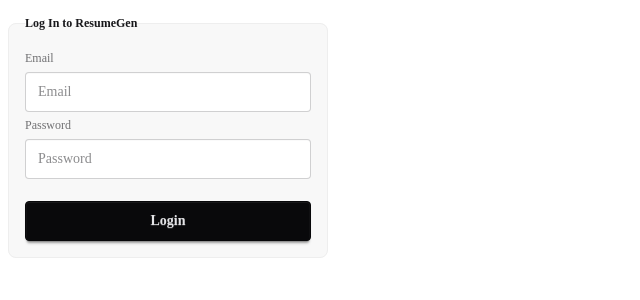
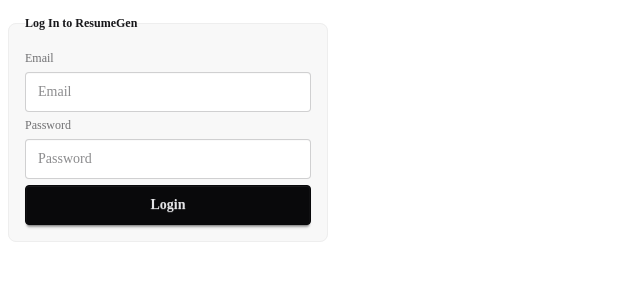
Before and after one commit to stelleron/resume-builder, a SvelteKit app in the folder frontend/: page /login in a window 1280 px wide. Shown: the top 300 px of the page, without its empty margins (0-640 px from the left). Built offline with nearby package versions, Linux system fonts and the light colour scheme.

Commit message:
Added error message underneath login

```diff
--- a/frontend/src/routes/login/+page.svelte
+++ b/frontend/src/routes/login/+page.svelte
@@ -7,6 +7,7 @@
 
   let username = '';
   let password = '';
+  let unableLogIn = false;
 
   async function login() {
     const data = new URLSearchParams();
@@ -22,11 +23,11 @@
 			}
     });
 
-
 		if (res.ok) {
+      unableLogIn = false;
 			goto('/');
 		} else {
-			console.error('Login failed');
+			unableLogIn = true;
 		}
   }
 </script>
@@ -40,5 +41,9 @@
   <label class="label">Password</label>
   <input type="password" class="input" placeholder="Password" bind:value={password}/>
 
-  <button class="btn btn-neutral mt-4" on:click={() => login()}>Login</button>
+  {#if unableLogIn}
+    <div class="text-red-700 font-bold">Error: Unable to log in!</div>
+  {/if}
+
+  <button class="btn btn-neutral" on:click={() => login()}>Login</button>
 </fieldset>
```
Also changed, not shown: 1 other file (tests, documents, lock files or other folders).
